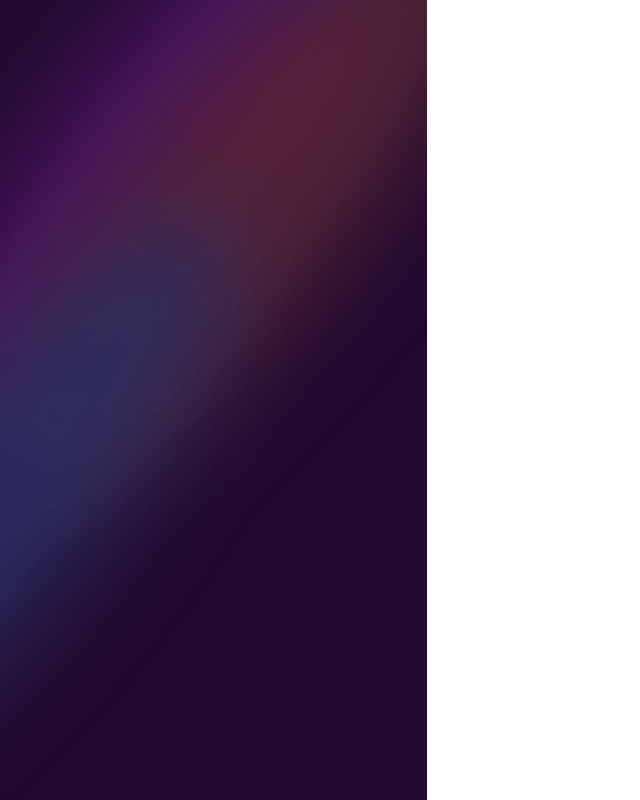
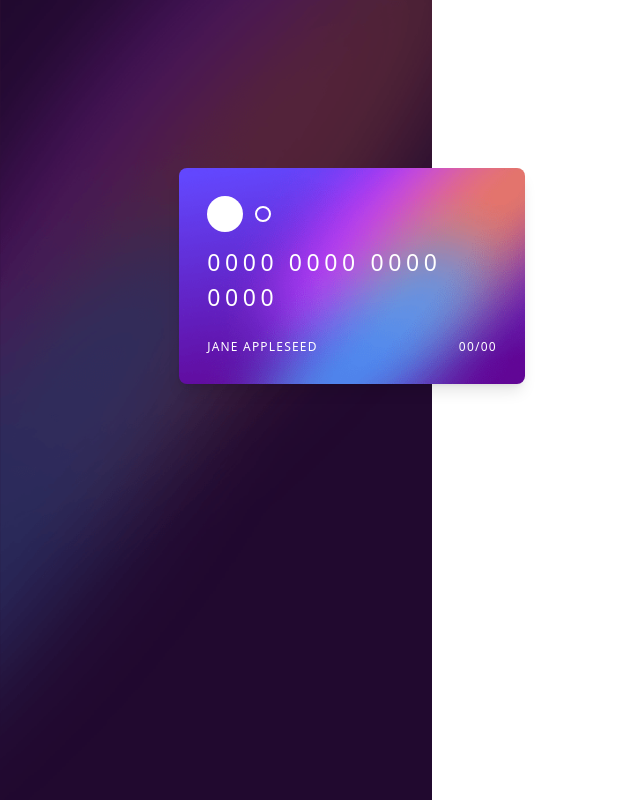
Before and after one commit to jocelyncjl/card-details-form, a React (Create React App) app: page / in a window 1280 px wide. Shown: the whole page, without its empty margins (0-640 px from the left). Built offline with nearby package versions, Linux system fonts and the light colour scheme.

Commit message:
complete the front card component

```diff
--- a/src/App.js
+++ b/src/App.js
@@ -1,15 +1,16 @@
 import { Background } from "./components/page_background_desktop";
+import { CardFront } from "./components/card_front";
 
 
 export default function App (){
   return(
-    <Background/>
-
-
-
-
-
-
+    <div className="min-h-screen relative overflow-hidden">
+      <Background/>
+      <div className="absolute w-full h-full top-0 left-0 flex items-center justify-center md:justify-start md:items-start">
+        <div className="ml-[5%] mt-[10%] md:ml-[15%] md:mt-[15%]">
+          <CardFront/>
+        </div>
+      </div>
+    </div>
   )
-
 }
--- a/src/components/card_front.jsx
+++ b/src/components/card_front.jsx
@@ -1,10 +1,26 @@
 import React from "react";
 import CardFrontImage from '../images/bg-card-front.png';
 
-export function CardFront({cardHolderName,cardNumber,expiryDate}){
+export function CardFront(){
     return (
-        <div className="">
-
+        <div className="absolute z-10 w-[76%] h-[22%] lg:w-[27%] lg:h-[27%] rounded-lg overflow-hidden shadow-lg
+                left-[4%] top-[18%] lg:left-[14%] lg:top-[21%]">
+                    <div className="w-full h-full relative">
+                        <img src={CardFrontImage} alt="Card Front" className="w-full h-full object-cover"/>
+                        <div className="absolute inset-0 p-7 flex flex-col justify-between">
+                            <div className="flex items-center space-x-3">
+                                <div className="lg:w-9 lg:h-9 w-8 h-8 rounded-full bg-white"></div>
+                                <div className="lg:w-4 lg:h-4 w-3 h-3 rounded-full border-2 border-white"></div>
+                            </div>
+                            <div>
+                                <p className="text-white lg:text-[23px] text-[16px] tracking-[0.2em] mb-6">0000 0000 0000 0000</p>
+                                <div className="flex justify-between items-center">
+                                    <p className="text-white lg:text-[12px] text-[9px] uppercase tracking-widest">Jane Appleseed</p>
+                                    <p className="text-white lg:text-[12px] text-[9px] tracking-widest">00/00</p>
+                                </div>
+                            </div>
+                        </div>
+                    </div>
         </div>
     )
 }
--- a/src/components/page_background_desktop.jsx
+++ b/src/components/page_background_desktop.jsx
@@ -5,11 +5,11 @@ export function Background() {
     return (
       <div className="flex flex-col md:flex-row h-screen">
         <div
-          className="hidden md:block w-1/3 h-screen bg-cover bg-top"
+          className="hidden md:block lg:w-[34%] lg:h-screen bg-cover bg-top"
           style={{ backgroundImage: `url(${BackgroundPicture})` }}
         ></div>
         <div
-          className="block md:hidden w-full h-1/3 bg-cover bg-center"
+          className="block md:hidden w-full h-[34%] bg-cover bg-center"
           style={{ backgroundImage: `url(${BackgroundPictureMobile})` }}
         ></div>
         <div className="w-full md:w-2/3 h-full"></div>
```
